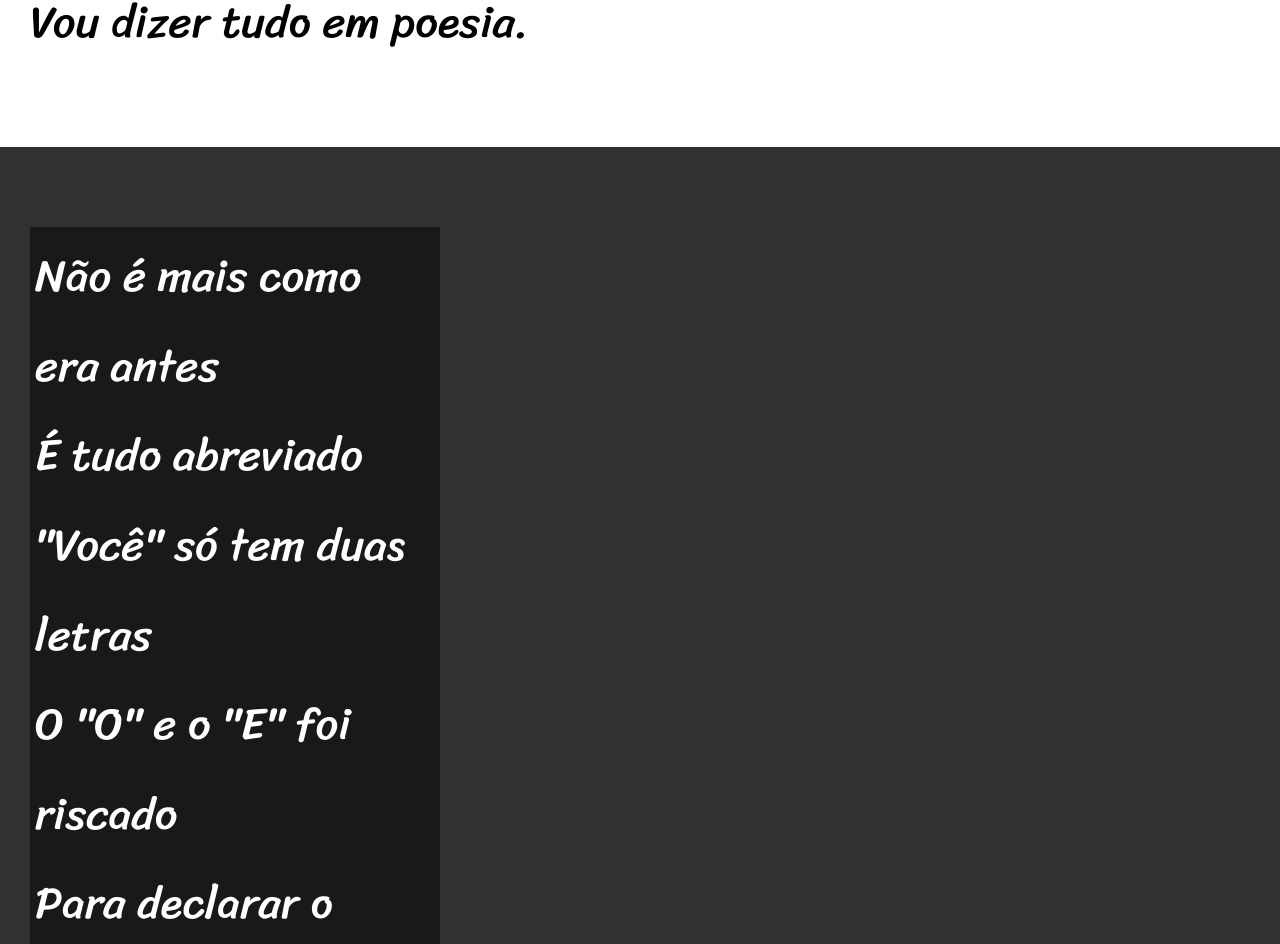
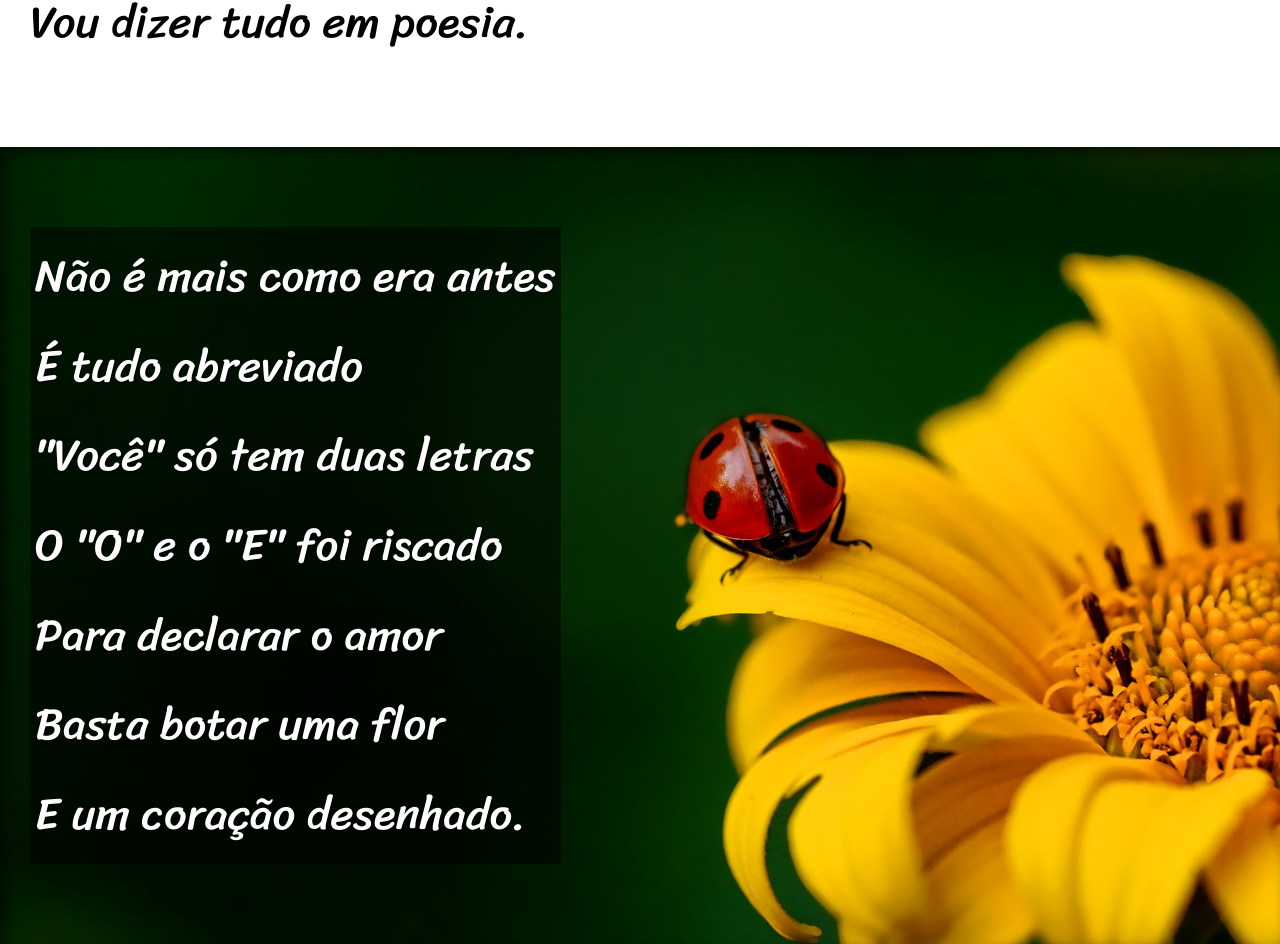
Before and after one commit to JoaoLucasMendesDaSilva/html-css, a plain HTML site: page desafios/d012/index.html in a window 1280 px wide. Shown: the part 899-1843 px from the top of the page. Drawn offline with Linux system fonts and the light colour scheme.

Commit message:
efeito parallax adicionado e mudança no título do projeto

```diff
--- a/desafios/d012/index.html
+++ b/desafios/d012/index.html
@@ -3,7 +3,7 @@
 <head>
     <meta charset="UTF-8">
     <meta name="viewport" content="width=device-width, initial-scale=1.0">
-    <title>Porjeto Cordel</title>
+    <title>Projeto Cordel</title>
 </head>
 <body>
     <header>
@@ -25,7 +25,7 @@
         Vou dizer tudo em poesia.
     </section>
 
-    <section class="imagem">
+    <section class="imagem" id="img01">
         <p>
             Não é mais como era antes <br>
             É tudo abreviado <br>
@@ -59,7 +59,7 @@
         </p>
     </section>
 
-    <section class="imagem">
+    <section class="imagem" id="img02">
         <p>
             Tenho saudade das cartas <br>
             Escritas com a própria mão <br>
--- a/desafios/d012/style.css
+++ b/desafios/d012/style.css
@@ -55,6 +55,10 @@ section {
     font-size: 3.5vw;
 }
 
+section > p {
+    padding-bottom: 2em;
+}
+
 section.normal {
     background-color: white;
     color: black;
@@ -63,13 +67,25 @@ section.normal {
 section.imagem {
     background-color: rgb(49, 49, 49);
     color: white;
+    box-shadow: inset 6px 6px 13px 0px rgba(0, 0, 0, 0.514);
+    background-attachment: fixed;
+    background-size: cover;
 }
 
 section.imagem > p {
-    background-color: rgba(0, 0, 0, 0.493);
-    width: 400px;
+    background-color: rgba(0, 0, 0, 0.5);
     display: inline-block;
     padding: 5px;
+    text-shadow: 1px 1px 0px black;
+}
+
+section#img01 {
+    background-image: url('imagens/background001.jpg');
+    background-position: right center;
+}
+
+section#img02 {
+background-image: url('imagens/background002.jpg');
 }
 
 footer {
```
